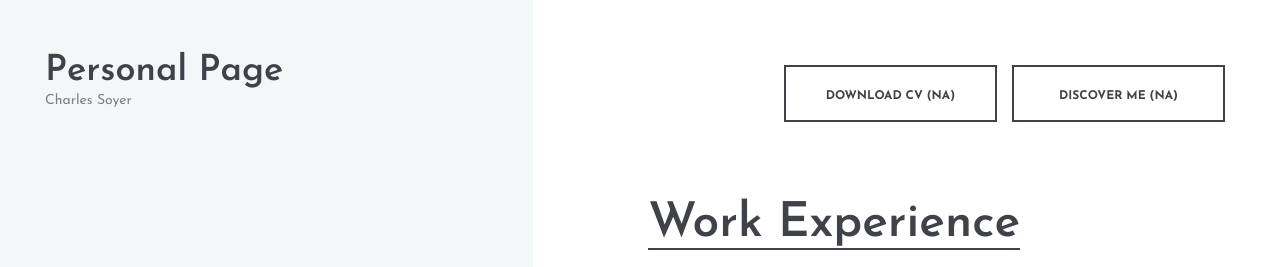
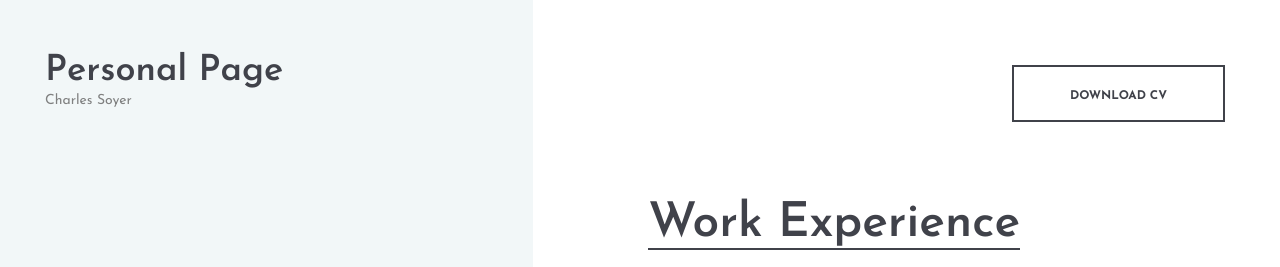
Before and after one commit to charlessoyer/charlessoyer.github.io, a plain HTML site: page index.html in a window 1280 px wide. Shown: the top 267 px of the page. Drawn offline with Linux system fonts and the light colour scheme.

Commit message:
remove NA from the CV

```diff
--- a/index.html
+++ b/index.html
@@ -45,8 +45,7 @@
 						</div>
 					</div>
 					<div class="col-md-8 text-md-right header-buttons">
-						<a href="files/Charles_CV.pdf" class="site-btn">Download CV (NA)</a>
-						<a href="#" class="site-btn">Discover me (NA)</a>
+						<a href="files/Charles_CV.pdf" class="site-btn">Download CV</a>
 					</div>
 				</div>
 			</div>
```
